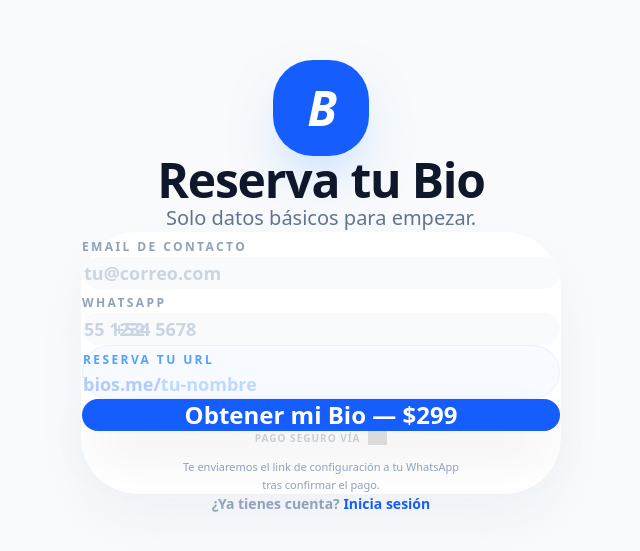
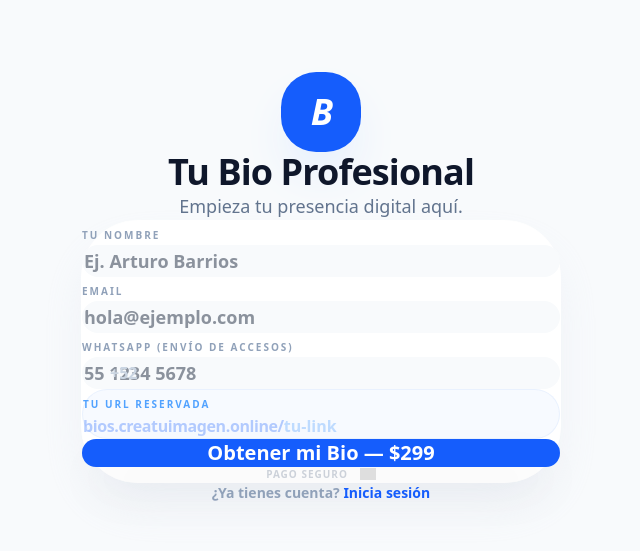
Before and after one commit to creandovaloria/creatuimagen-platform, a Next.js app: page /registro in a window 1280 px wide. Shown: the part 113-664 px from the top of the page, without its empty margins (319-959 px from the left). Built offline with nearby package versions, Linux system fonts and the light colour scheme; grey boxes are pictures that could not be loaded.

Commit message:
feat: restore personalized name in registration and emails with improved UX

```diff
--- a/app/api/webhook/route.ts
+++ b/app/api/webhook/route.ts
@@ -49,8 +49,8 @@ export async function POST(request: Request) {
         }
 
         // 2. Enviar Emails
-        await sendWelcomeEmail({ slug, email, unit: 'BIOS' });
-        await sendAdminNotification({ slug, email, unit: 'BIOS' });
+        await sendWelcomeEmail({ nombre, slug, email, unit: 'BIOS' });
+        await sendAdminNotification({ nombre, slug, email, unit: 'BIOS' });
 
         console.log(`✅ Perfil ${slug} activado con éxito.`);
       }
--- a/app/registro/page.tsx
+++ b/app/registro/page.tsx
@@ -5,6 +5,7 @@ import { useRouter } from 'next/navigation'
 
 export default function RegistroPage() {
   const [formData, setFormData] = useState({
+    nombre: '',
     email: '',
     whatsapp: '',
     slug: ''
@@ -15,16 +16,21 @@ export default function RegistroPage() {
   const handleChange = (e: React.ChangeEvent<HTMLInputElement>) => {
     const { name, value } = e.target
 
-    if (name === 'slug') {
+    if (name === 'nombre') {
+      // Generar slug automáticamente desde el nombre
+      const cleanSlug = value.toLowerCase()
+        .trim()
+        .replace(/\s+/g, '-')
+        .replace(/[^a-z0-9-]/g, '')
+
+      setFormData(prev => ({
+        ...prev,
+        nombre: value,
+        slug: prev.slug === '' || prev.slug === prev.nombre.toLowerCase().trim().replace(/\s+/g, '-').replace(/[^a-z0-9-]/g, '') ? cleanSlug : prev.slug
+      }))
+    } else if (name === 'slug') {
       const cleanSlug = value.toLowerCase().replace(/[^a-z0-9-]/g, '-')
       setFormData(prev => ({ ...prev, slug: cleanSlug }))
-    } else if (name === 'email') {
-      const suggestedSlug = value.split('@')[0].toLowerCase().replace(/[^a-z0-9-]/g, '-')
-      setFormData(prev => ({
-        ...prev,
-        email: value,
-        slug: prev.slug === '' ? suggestedSlug : prev.slug
-      }))
     } else {
       setFormData(prev => ({ ...prev, [name]: value }))
     }
@@ -56,43 +62,57 @@ export default function RegistroPage() {
   }
 
   return (
-    <div className="min-h-screen bg-[#f8fafc] flex flex-col items-center justify-center p-6 font-sans selection:bg-blue-100">
-      <div className="max-w-[480px] w-full space-y-10 py-12">
+    <div className="min-h-screen bg-[#f8fafc] flex flex-col items-center justify-center p-4 sm:p-6 font-sans selection:bg-blue-100">
+      <div className="max-w-[480px] w-full space-y-10 py-10">
 
-        {/* Logo & Header */}
+        {/* Header */}
         <div className="text-center space-y-6">
-          <div className="inline-flex items-center justify-center w-24 h-24 bg-blue-600 rounded-[2.5rem] shadow-2xl shadow-blue-200">
-            <span className="text-white text-5xl font-black italic tracking-tighter">B</span>
+          <div className="inline-flex items-center justify-center w-20 h-20 bg-blue-600 rounded-[2.2rem] shadow-2xl shadow-blue-100">
+            <span className="text-white text-4xl font-black italic tracking-tighter">B</span>
           </div>
           <div className="space-y-2">
-            <h1 className="text-5xl font-black text-slate-900 tracking-tight">Reserva tu Bio</h1>
-            <p className="text-slate-500 text-xl font-medium">Solo datos básicos para empezar.</p>
+            <h1 className="text-4xl font-black text-slate-900 tracking-tight">Tu Bio Profesional</h1>
+            <p className="text-slate-500 text-lg font-medium">Empieza tu presencia digital aquí.</p>
           </div>
         </div>
 
-        {/* Card Formulario */}
-        <form onSubmit={handleSubmit} className="bg-white p-10 sm:p-12 rounded-[3.5rem] shadow-2xl shadow-slate-200/60 border border-white space-y-10">
+        {/* Formulario con todos los campos necesarios */}
+        <form onSubmit={handleSubmit} className="bg-white p-8 sm:p-12 rounded-[3.5rem] shadow-2xl shadow-slate-200/60 border border-white space-y-8">
 
-          <div className="space-y-8">
+          <div className="space-y-6">
+            {/* Nombre */}
+            <div className="space-y-2">
+              <label className="text-[10px] font-black text-slate-400 uppercase tracking-[0.2em] ml-1">Tu Nombre</label>
+              <input
+                required
+                type="text"
+                name="nombre"
+                value={formData.nombre}
+                onChange={handleChange}
+                placeholder="Ej. Arturo Barrios"
+                className="w-full px-7 py-4 bg-slate-50 border-2 border-transparent rounded-2xl focus:bg-white focus:border-blue-100 transition-all outline-none text-slate-800 font-bold text-lg"
+              />
+            </div>
+
             {/* Email */}
-            <div className="space-y-3">
-              <label className="text-xs font-black text-slate-400 uppercase tracking-[0.2em] ml-1">Email de contacto</label>
+            <div className="space-y-2">
+              <label className="text-[10px] font-black text-slate-400 uppercase tracking-[0.2em] ml-1">Email</label>
               <input
                 required
                 type="email"
                 name="email"
                 value={formData.email}
                 onChange={handleChange}
-                placeholder="tu@correo.com"
-                className="w-full px-8 py-5 bg-slate-50 border-2 border-transparent rounded-3xl focus:bg-white focus:border-blue-100 transition-all outline-none text-slate-800 font-bold text-lg placeholder:text-slate-300"
+                placeholder="hola@ejemplo.com"
+                className="w-full px-7 py-4 bg-slate-50 border-2 border-transparent rounded-2xl focus:bg-white focus:border-blue-100 transition-all outline-none text-slate-800 font-bold text-lg"
               />
             </div>
 
             {/* WhatsApp */}
-            <div className="space-y-3">
-              <label className="text-xs font-black text-slate-400 uppercase tracking-[0.2em] ml-1">WhatsApp</label>
+            <div className="space-y-2">
+              <label className="text-[10px] font-black text-slate-400 uppercase tracking-[0.2em] ml-1 text-green-600/50">WhatsApp (Envío de accesos)</label>
               <div className="relative">
-                <span className="absolute left-8 top-1/2 -translate-y-1/2 text-slate-300 font-black text-lg">+52</span>
+                <span className="absolute left-7 top-1/2 -translate-y-1/2 text-slate-300 font-black">+52</span>
                 <input
                   required
                   type="tel"
@@ -100,34 +120,34 @@ export default function RegistroPage() {
                   value={formData.whatsapp}
                   onChange={handleChange}
                   placeholder="55 1234 5678"
-                  className="w-full pl-20 pr-8 py-5 bg-slate-50 border-2 border-transparent rounded-3xl focus:bg-white focus:border-blue-100 transition-all outline-none text-slate-800 font-bold text-lg placeholder:text-slate-300"
+                  className="w-full pl-16 pr-7 py-4 bg-slate-50 border-2 border-transparent rounded-2xl focus:bg-white focus:border-green-50 transition-all outline-none text-slate-800 font-bold text-lg"
                 />
               </div>
             </div>
 
-            {/* URL Reservation */}
-            <div className="space-y-3 p-8 bg-blue-50/50 rounded-[2.5rem] border border-blue-100/50">
-              <label className="text-xs font-black text-blue-400 uppercase tracking-[0.2em]">Reserva tu URL</label>
-              <div className="flex items-center text-blue-600 font-black text-lg truncate">
-                <span className="opacity-30">bios.me/</span>
+            {/* URL reservation */}
+            <div className="space-y-2 p-6 bg-blue-50/50 rounded-[2rem] border border-blue-100/50">
+              <label className="text-[10px] font-black text-blue-400 uppercase tracking-[0.2em]">Tu URL Reservada</label>
+              <div className="flex items-center text-blue-600 font-black text-base truncate">
+                <span className="opacity-30 tracking-tight">bios.creatuimagen.online/</span>
                 <input
                   required
                   type="text"
                   name="slug"
                   value={formData.slug}
                   onChange={handleChange}
-                  className="bg-transparent border-none outline-none p-0 ml-1 w-full placeholder:text-blue-200"
-                  placeholder="tu-nombre"
+                  className="bg-transparent border-none outline-none p-0 ml-0.5 w-full placeholder:text-blue-200"
+                  placeholder="tu-link"
                 />
               </div>
             </div>
           </div>
 
-          <div className="space-y-6">
+          <div className="space-y-5">
             <button
               type="submit"
               disabled={isSubmitting}
-              className={`w-full py-6 rounded-3xl font-black text-2xl transition-all shadow-2xl ${
+              className={`w-full py-5 rounded-[1.8rem] font-black text-xl transition-all shadow-2xl ${
                 isSubmitting
                 ? 'bg-slate-100 text-slate-300 cursor-not-allowed'
                 : 'bg-blue-600 text-white hover:bg-blue-700 hover:shadow-blue-300 active:scale-[0.98]'
@@ -136,14 +156,9 @@ export default function RegistroPage() {
               {isSubmitting ? 'Cargando...' : 'Obtener mi Bio — $299'}
             </button>
 
-            <div className="flex flex-col items-center gap-3">
-              <div className="flex items-center gap-2 opacity-30">
-                <span className="text-[10px] font-bold text-slate-500 uppercase tracking-widest">Pago seguro vía</span>
-                <img src="https://logodownload.org/wp-content/uploads/2019/06/mercado-pago-logo.png" alt="Mercado Pago" className="h-3.5 grayscale" />
-              </div>
-              <p className="text-[11px] text-slate-400 font-medium text-center leading-relaxed max-w-[280px]">
-                Te enviaremos el link de configuración a tu WhatsApp tras confirmar el pago.
-              </p>
+            <div className="flex items-center justify-center gap-3 opacity-30">
+              <span className="text-[10px] font-bold text-slate-500 uppercase tracking-widest">Pago Seguro</span>
+              <img src="https://logodownload.org/wp-content/uploads/2019/06/mercado-pago-logo.png" alt="Mercado Pago" className="h-3 grayscale" />
             </div>
           </div>
 
```
Also changed, not shown: lib/email.ts (+9 -8 lines).
